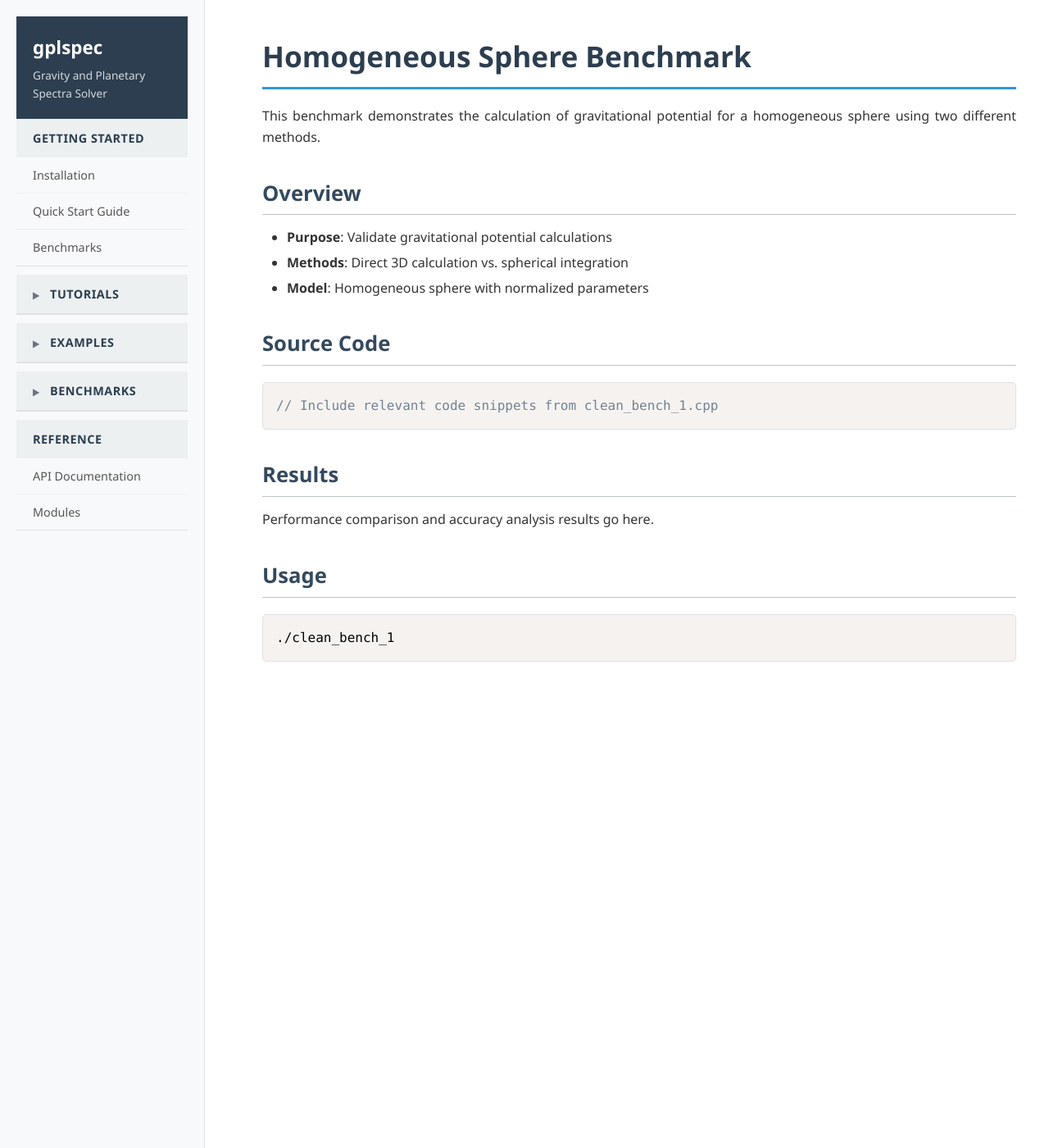
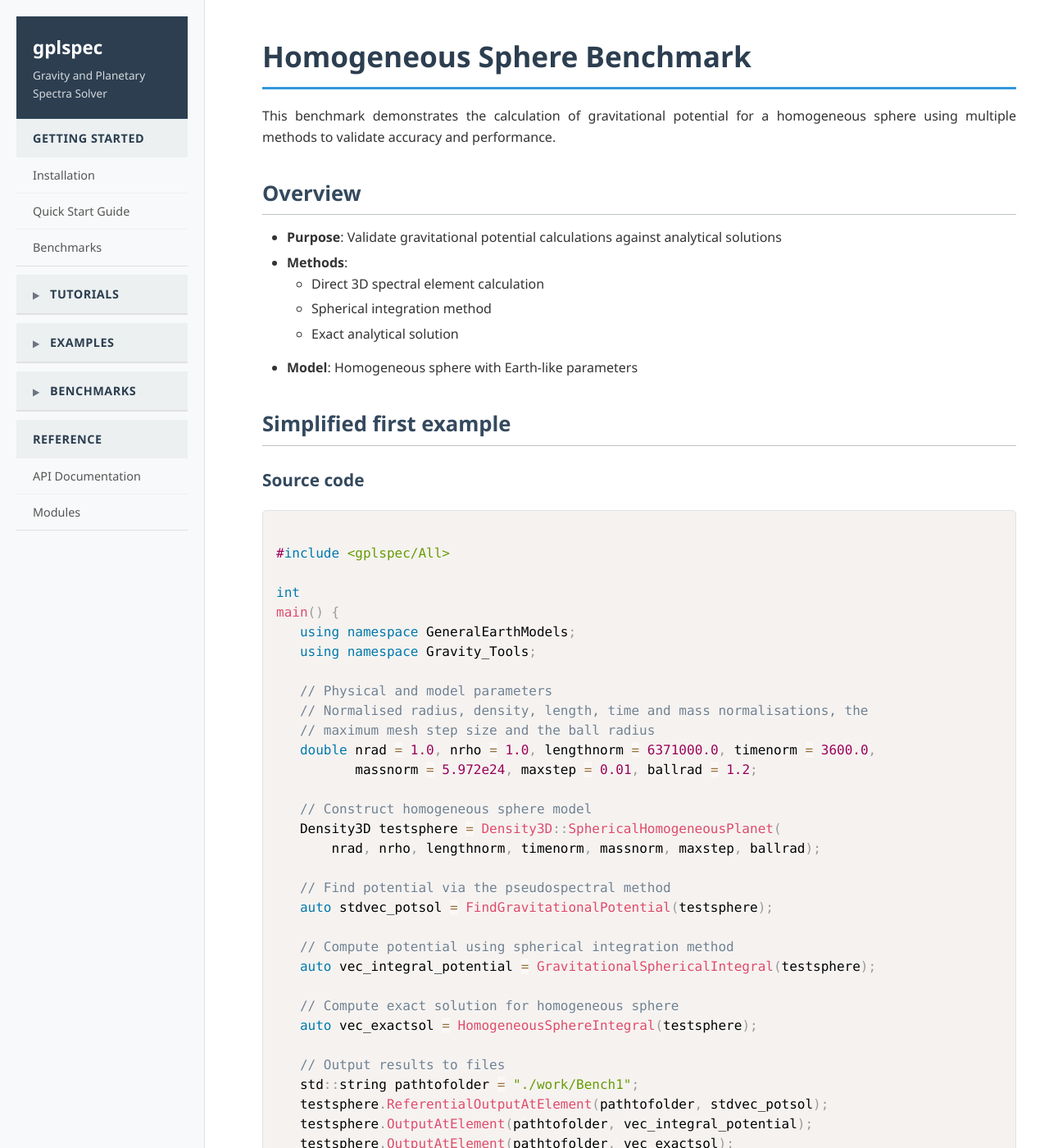
Before and after one commit to adcm2/gplspec, a Jekyll site: the page built from _benchmarks/clean-bench-1.md, in a window 1280 px wide and 1400 px high. Shown: the whole window at 82% size. Built offline with Jekyll 4.4.1, drawn with Linux system fonts in a browser that asks for light colours; nearby versions of some CDN libraries; some of the changed text lies outside the part shown.

Commit message:
First example

````diff
--- a/_benchmarks/clean-bench-1.md
+++ b/_benchmarks/clean-bench-1.md
@@ -6,26 +6,87 @@ layout: default
 
 # Homogeneous Sphere Benchmark
 
-This benchmark demonstrates the calculation of gravitational potential for a homogeneous sphere using two different methods.
+This benchmark demonstrates the calculation of gravitational potential for a homogeneous sphere using multiple methods to validate accuracy and performance.
 
 ## Overview
 
-- **Purpose**: Validate gravitational potential calculations
-- **Methods**: Direct 3D calculation vs. spherical integration
-- **Model**: Homogeneous sphere with normalized parameters
+- **Purpose**: Validate gravitational potential calculations against analytical solutions
+- **Methods**:
+  - Direct 3D spectral element calculation
+  - Spherical integration method
+  - Exact analytical solution
+- **Model**: Homogeneous sphere with Earth-like parameters
 
-## Source Code
+## Simplified first example
+
+### Source code
 
 ```cpp
-// Include relevant code snippets from clean_bench_1.cpp
+
+#include <gplspec/All>
+
+int
+main() {
+   using namespace GeneralEarthModels;
+   using namespace Gravity_Tools;
+
+   // Physical and model parameters
+   // Normalised radius, density, length, time and mass normalisations, the
+   // maximum mesh step size and the ball radius
+   double nrad = 1.0, nrho = 1.0, lengthnorm = 6371000.0, timenorm = 3600.0,
+          massnorm = 5.972e24, maxstep = 0.01, ballrad = 1.2;
+
+   // Construct homogeneous sphere model
+   Density3D testsphere = Density3D::SphericalHomogeneousPlanet(
+       nrad, nrho, lengthnorm, timenorm, massnorm, maxstep, ballrad);
+
+   // Find potential via the pseudospectral method
+   auto stdvec_potsol = FindGravitationalPotential(testsphere);
+
+   // Compute potential using spherical integration method
+   auto vec_integral_potential = GravitationalSphericalIntegral(testsphere);
+
+   // Compute exact solution for homogeneous sphere
+   auto vec_exactsol = HomogeneousSphereIntegral(testsphere);
+
+   // Output results to files
+   std::string pathtofolder = "./work/Bench1";
+   testsphere.ReferentialOutputAtElement(pathtofolder, stdvec_potsol);
+   testsphere.OutputAtElement(pathtofolder, vec_integral_potential);
+   testsphere.OutputAtElement(pathtofolder, vec_exactsol);
+
+   return 0;
+}
 ```
+### Parameters
+
+| Parameter | Value | Description |
+|-----------|-------|-------------|
+| `nrad` | 1.0 | Normalized planetary radius |
+| `nrho` | 1.0 | Normalized density |
+| `lengthnorm` | 6,371,000 m | Earth radius normalization |
+| `massnorm` | 5.972×10²⁴ kg | Earth mass normalization |
+| `maxstep` | 0.01 | Maximum radial step size |
+| `ballrad` | 1.2 | Computational domain radius |
 
 ## Results
+### Output Files
 
-Performance comparison and accuracy analysis results go here.
+The benchmark generates several output files in the `./work/Bench1/` directory:
 
-## Usage
+- **3D Solution**: Spectral element method results
+- **Integral Solution**: Spherical integration method results
+- **Exact Solution**: Analytical homogeneous sphere solution
 
-```bash
-./clean_bench_1
-```
+These files can be used to:
+- Compare numerical accuracy between methods
+- Validate implementation correctness
+- Analyze computational performance
+
+### Comparison of methods
+
+The benchmark produces gravitational potential solutions that can be compared for accuracy validation:
+
+![Benchmark 1 Results]({{ '/benchfigures/Bench1.pdf' | relative_url }})
+
+*Figure: Comparison of gravitational potential calculations for a homogeneous sphere using different numerical methods.*
````
Also changed, not shown: 2 other files.
